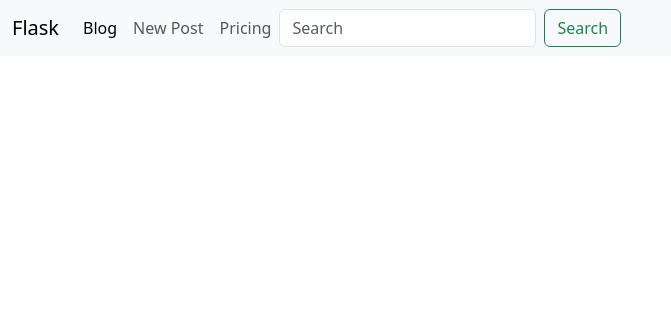
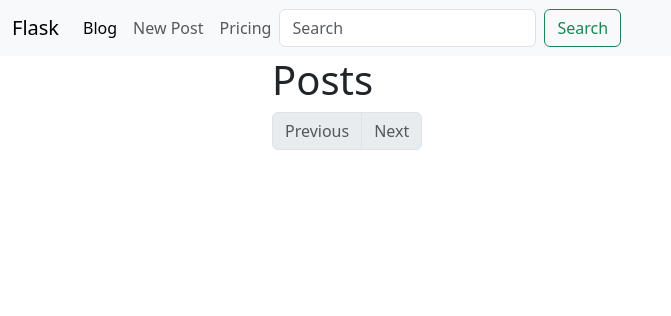
Before and after one commit to avbolsh/blog, a Flask app: page /blog/ in a window 1280 px wide. Shown: the top 316 px of the page, without its empty margins (0-671 px from the left). Run offline with Flask 3, Linux system fonts and the light colour scheme.

Commit message:
Добавил пагинацию

```diff
--- a/app/posts/__init__.py
+++ b/app/posts/__init__.py
@@ -36,9 +36,18 @@
         posts = Post.query.filter(Post.title.contains(q) |
                                   Post.body.contains(q))
     else:
-        posts = Post.query.all()
+        posts = Post.query.order_by(Post.created.desc())
 
-    return render_template("posts/post_list.html", posts=posts)
+    page = request.args.get("page")
+
+    if page and page.isdigit():
+        page = int(page)
+    else:
+        page = 1
+
+    pages = posts.paginate(page=page, per_page=2)
+
+    return render_template("posts/post_list.html", posts=posts, pages=pages)
 
 
 @posts.route("/<slug>/")
--- a/app/posts/templates/posts/post_list.html
+++ b/app/posts/templates/posts/post_list.html
@@ -3,7 +3,30 @@
 Flask | Posts
 {% endblock title %}
 {% block content %}
-  {% for post in posts %}
+<h1>Posts</h1>
+  {% for post in pages.items %}
     {% include 'posts/includes/cart.html' %}
   {% endfor %}
+
+  <nav aria-label="...">
+    <ul class="pagination">
+      <li class="page-item {% if not pages.has_prev %}disabled{% endif %}">
+        <a class="page-link" href="./?page={{pages.prev_num}}">Previous</a>
+      </li>
+
+      {% for page in pages.iter_pages() %}
+
+      <li class="page-item {% if page == pages.page %} active {% endif %}">
+        <a class="page-link" href="./?page={{page}}">{{page}}</a>
+      </li>
+
+
+      {% endfor %}
+
+      <li class="page-item {% if not pages.has_next %}disabled{% endif %}">
+        <a class="page-link" href="./?page={{pages.next_num}}">Next</a>
+      </li>
+    </ul>
+  </nav>
+
 {% endblock content %}
```
